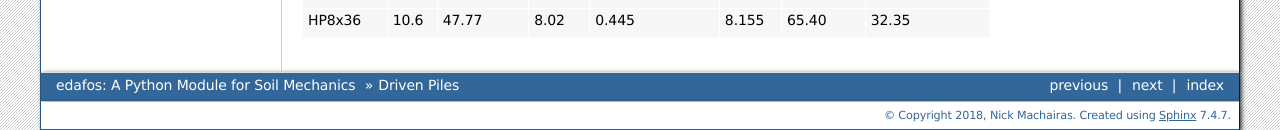
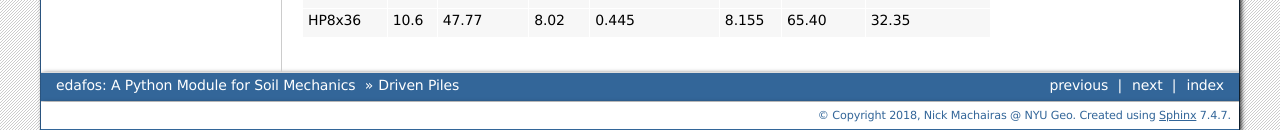
Before and after one commit to nickmachairas/edafos, a Sphinx documentation site: the page built from docs/deepfoundations/driven_piles.rst, in a window 1280 px wide and 900 px high, scrolled down 1607 px. Shown: the part 770-900 px from the top of the window. Built offline with Sphinx 7.4.7, drawn with Linux system fonts in a browser that asks for light colours; some of the changed text lies outside the part shown.

Commit message:
a few small changes on name and sidebar

```diff
--- a/docs/conf.py
+++ b/docs/conf.py
@@ -21,13 +21,13 @@
 # -- Project information -----------------------------------------------------
 
 project = 'edafos'
-copyright = '2018, Nick Machairas'
+copyright = '2018, Nick Machairas @ NYU Geo'
 author = 'Nick Machairas'
 
 # The short X.Y version
 version = ''
 # The full version, including alpha/beta/rc tags
-release = '0.1.0'
+release = '0.1.0beta'
 
 
 # -- General configuration ---------------------------------------------------
@@ -130,7 +130,7 @@
     '**': [
         # 'about.html',
         'globaltoc.html',
-        'localtoc.html',
+        # 'localtoc.html',
         # 'navigation.html',
         'relations.html',  # needs 'show_related': True theme option to display
         'sourcelink.html',
```
